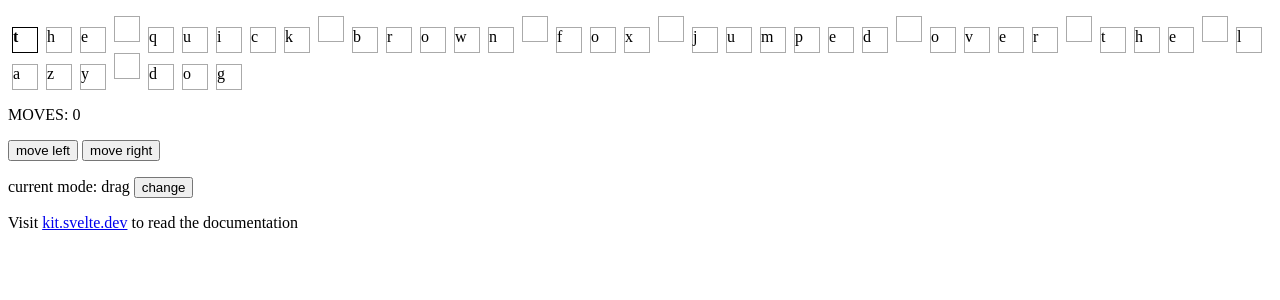
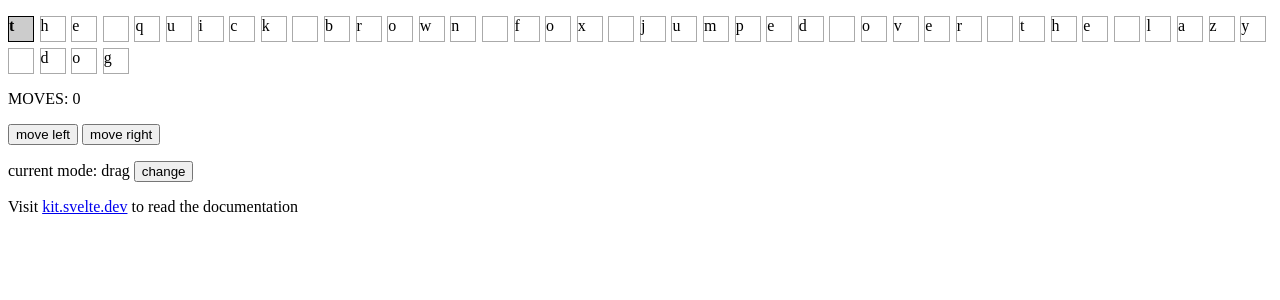
Before and after one commit to now-is/grandma-ann, a SvelteKit app: page / in a window 1280 px wide. Shown: the top 300 px of the page. Built offline with nearby package versions, Linux system fonts and the light colour scheme.

Commit message:
Add minimal visual cues

```diff
--- a/src/routes/+page.svelte
+++ b/src/routes/+page.svelte
@@ -5,7 +5,7 @@
 </script>
 
 <div class="app">
-<p>
+<p class="letters">
 	{#each state.string as letter, i}
 		<span class="letter {i == state.cursor ? 'cursor' : ''}">{letter}</span>
 	{/each}
@@ -25,6 +25,11 @@
 </div>
 
 <style>
+	.letters {
+		display: flex;
+		flex-wrap: wrap;
+		gap: 0.35em;
+	}
 	.letter {
 		display: inline-block;
 		height: 1.5em;
@@ -32,10 +37,10 @@
 		border-width: 1px;
 		border-style: solid;
 		border-color: #aaa;
-		margin-inline: 4px;
 	}
 	.letter.cursor {
 		font-weight: bold;
 		border-color: black;
+		background-color: #cccccc;
 	}
 </style>
```
